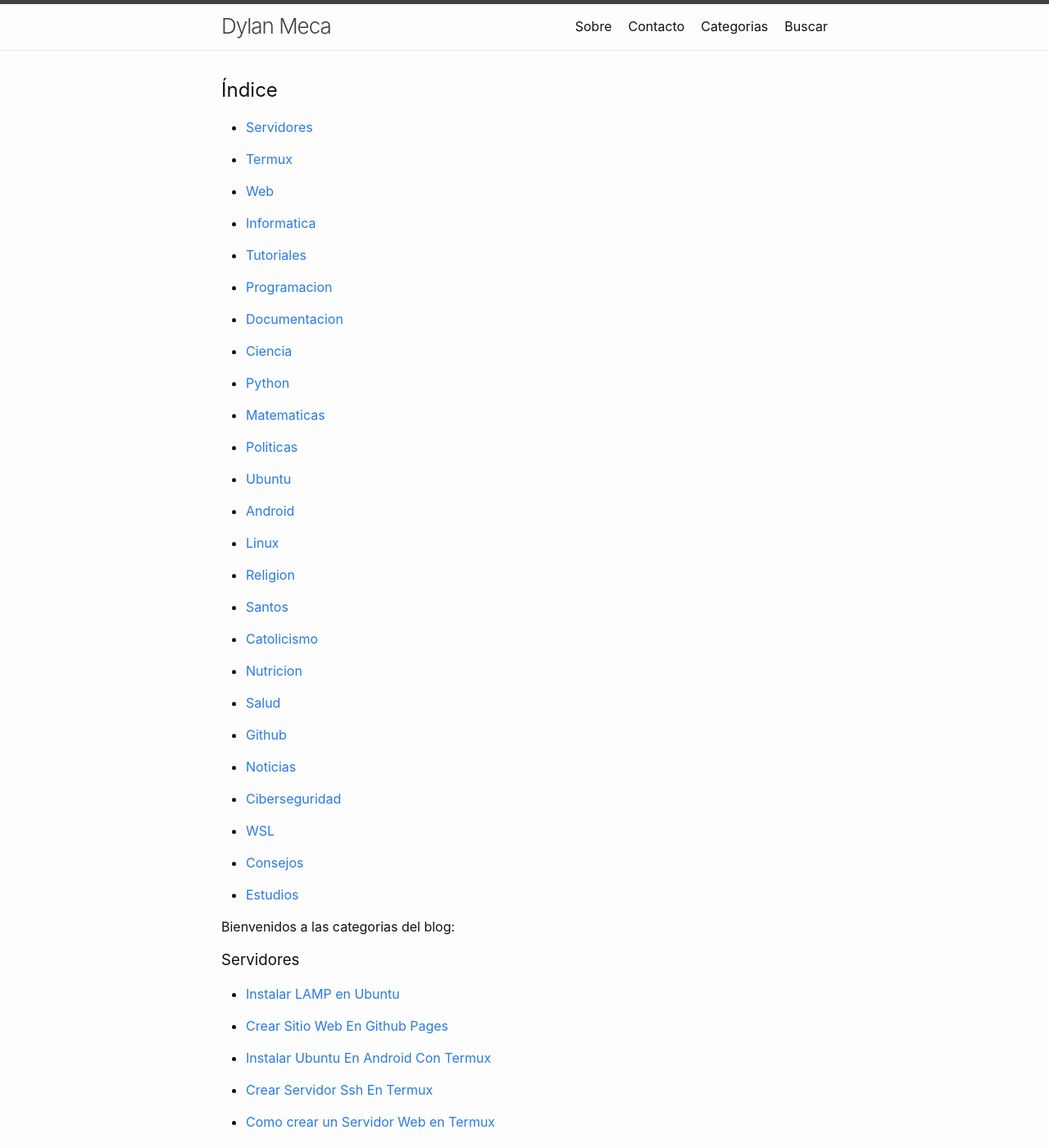
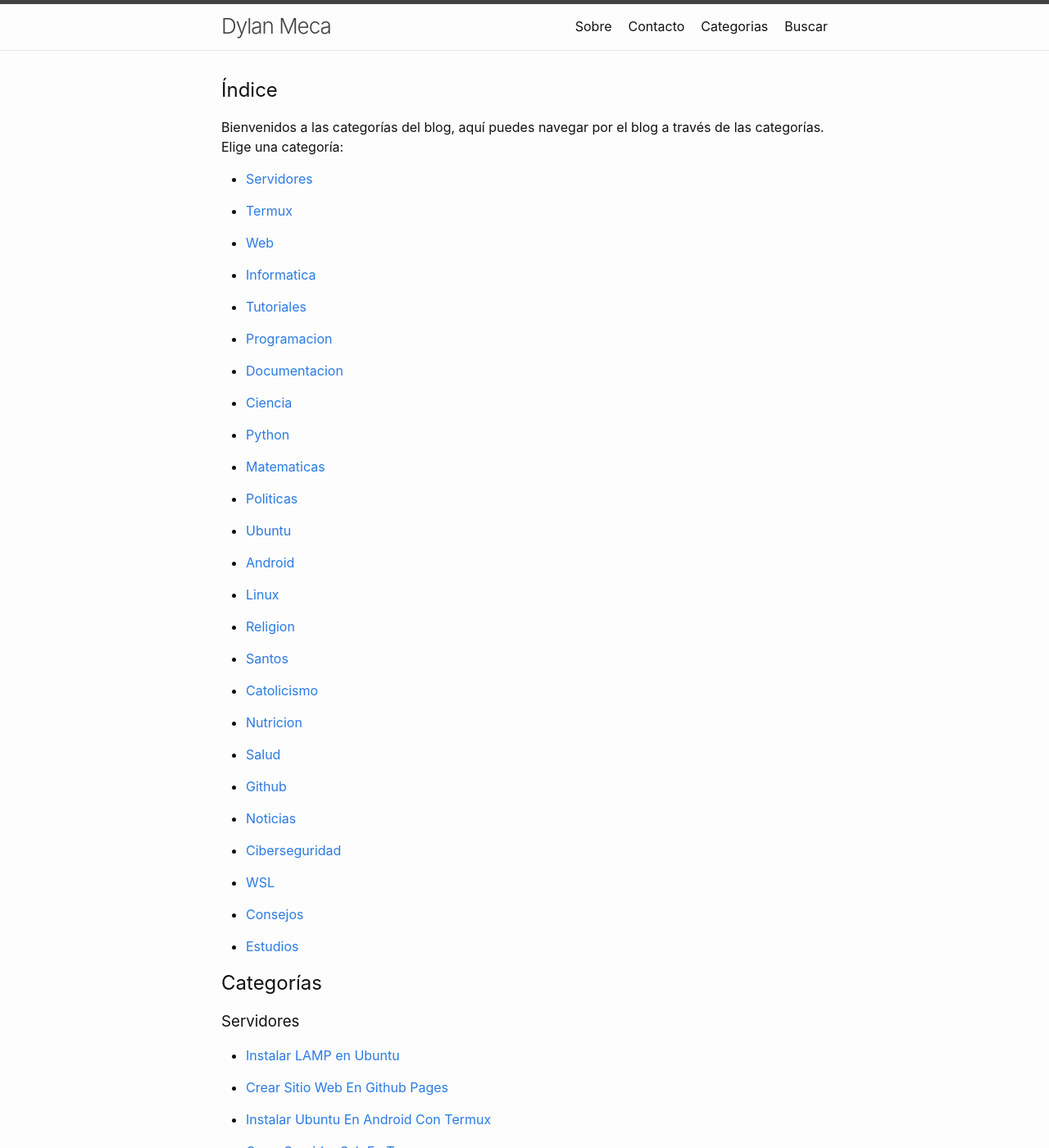
Before and after one commit to dylanmeca/dylanmeca.github.io, a Jekyll site: the page built from categories.html, in a window 1280 px wide and 1400 px high. Shown: the whole window at 82% size. Built offline with Jekyll 4.4.1, drawn with Linux system fonts in a browser that asks for light colours.

Commit message:
Update categories.html

```diff
--- a/categories.html
+++ b/categories.html
@@ -5,6 +5,8 @@ permalink: /categories
 ---
 
 <h2 id="indice">Índice</h2>
+<p>Bienvenidos a las categorías del blog, aquí puedes navegar por
+el blog a través de las categorías. Elige una categoría:</p>
 {% for category in site.categories %}
 {% capture category_name %}{{ category | first }}{% endcapture %}
 <ul>
@@ -12,8 +14,7 @@ permalink: /categories
 </ul>
 {% endfor %}
 
-<p>Bienvenidos a las categorias del blog:</p>
-
+<h2 id="categorias">Categorías</h2>
 <div id="archives">
 {% for category in site.categories %}
   <div class="archive-group">
```
